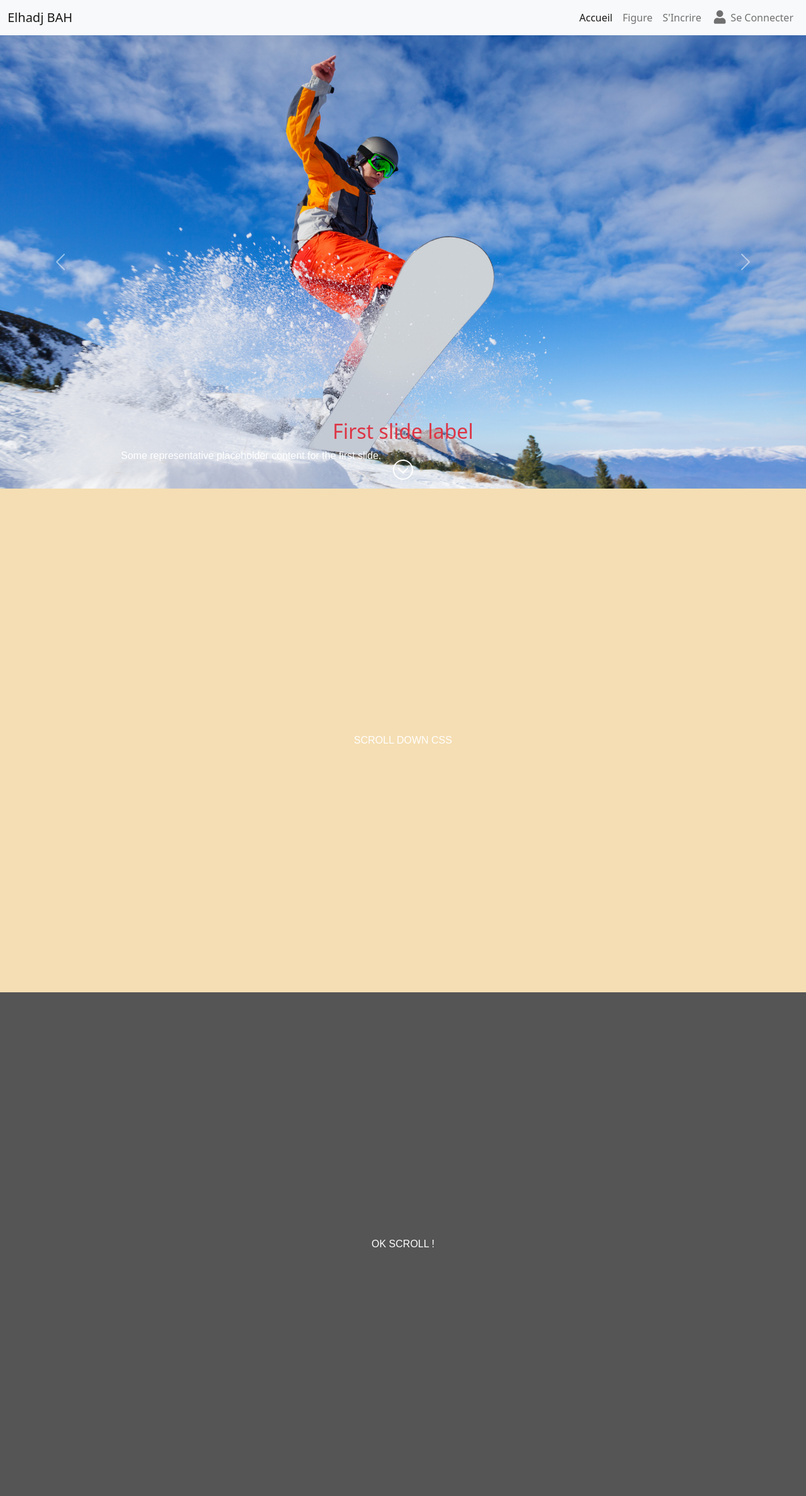
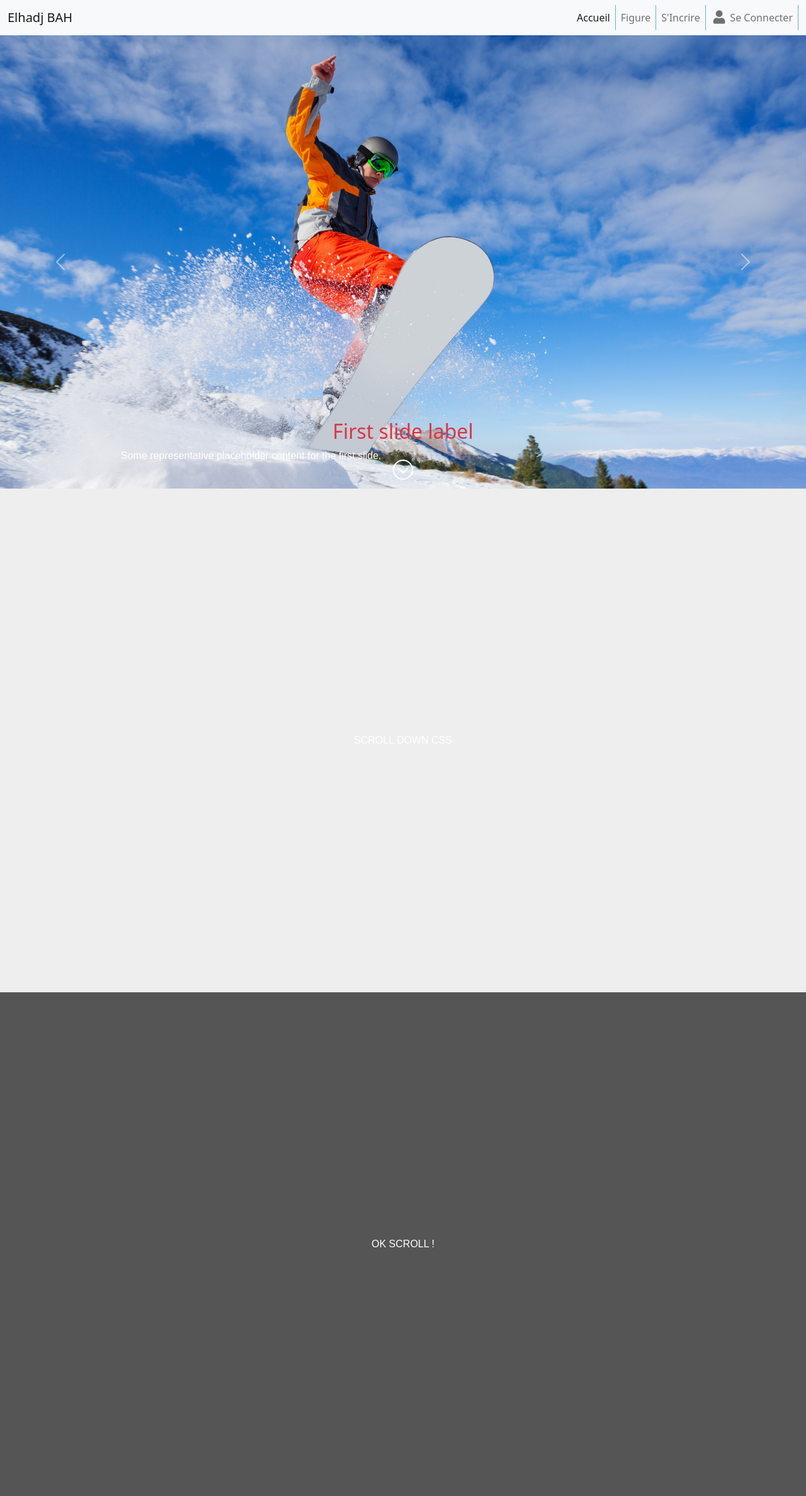
Before and after one commit to Elhadj75BAH/P6-Site-communautaire-SnowTricks, a Symfony app: template templates/home/index.html.twig in a window 1280 px wide. Shown: the whole page at 63% size. Run offline with Twig, Linux system fonts and the light colour scheme; the template is opened without the code that fills it, so the values that code supplies are empty; some libraries are stand-ins or nearby versions.

```diff
--- a/public/css/styles.css
+++ b/public/css/styles.css
@@ -1,4 +1,8 @@
 .body_home
 {
-    background: wheat;
+    background: #eee;
 }
+
+a.nav-link {
+    border-right: 1px solid #5eb5e0;
+}
```
Also changed, not shown: public/logo/logo1.png (added), public/logo/logo2.png (added).
